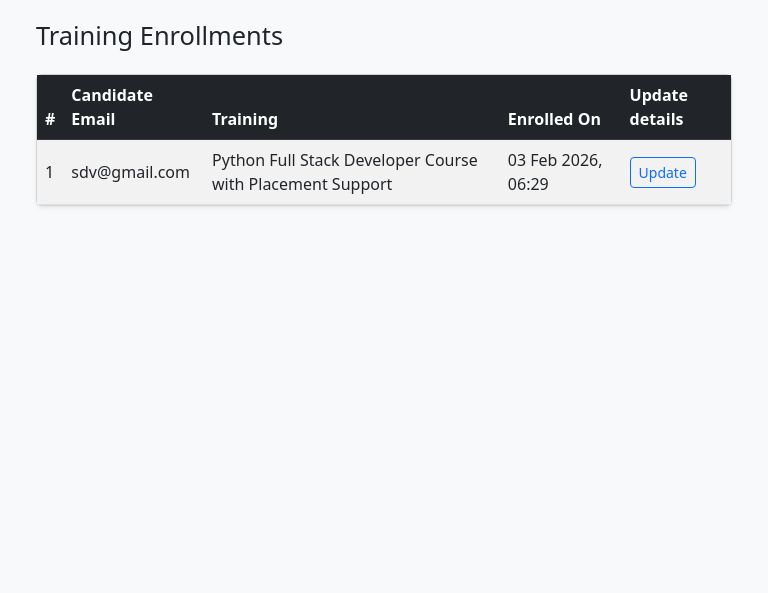
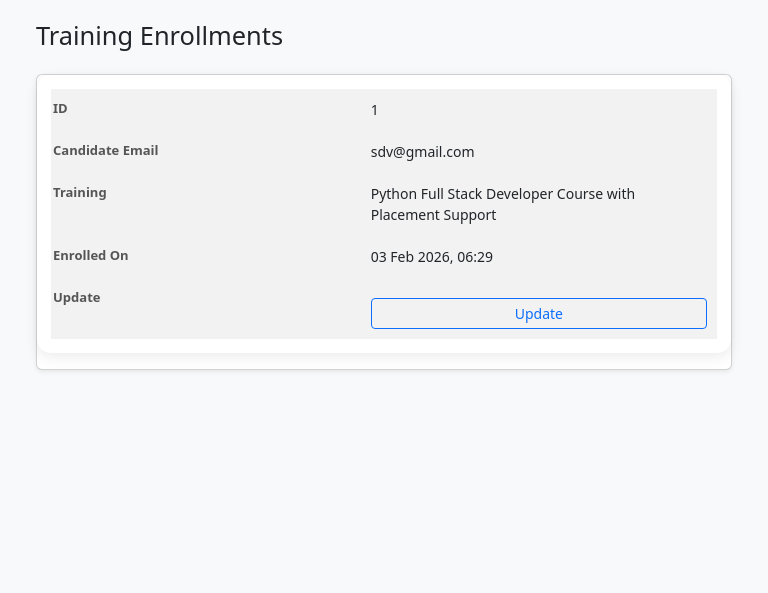
Before and after one commit to sugandv21/Vetri_Consultancy_Services, a Django app: page /admin/training/enrollments/ in a window 768 px wide. Shown: the part 74-667 px from the top of the page. Run offline with Django 5.2, Linux system fonts and the light colour scheme; a user stored in the database is signed in; data comes from the database, SQL or seed files in the repository.

Commit message:
Add files via upload

```diff
--- a/core/templates/core/admin_enrollments.html
+++ b/core/templates/core/admin_enrollments.html
@@ -6,7 +6,9 @@
 <div class="card shadow-sm">
   <div class="card-body p-0">
 
-    <table class="table table-striped mb-0 align-middle">
+<div class="table-responsive">
+  <table class="table table-striped mb-0 align-middle enrollment-table">
+
     <thead class="table-dark">
       <tr>
         <th>#</th>
@@ -20,21 +22,33 @@
     <tbody>
       {% for e in enrollments %}
       <tr>
-          <td>{{ forloop.counter }}</td>
-          <td>{{ e.user.email }}</td>
-          <td>{{ e.training.title }}</td>
-          <td>{{ e.enrolled_at|date:"d M Y, H:i" }}</td>
-          <td>
+        <td data-label="ID">
+          {{ forloop.counter }}
+        </td>
+
+        <td data-label="Candidate Email">
+          {{ e.user.email }}
+        </td>
+
+        <td data-label="Training">
+          {{ e.training.title }}
+        </td>
+
+        <td data-label="Enrolled On">
+          {{ e.enrolled_at|date:"d M Y, H:i" }}
+        </td>
+
+        <td data-label="Update">
           <a href="{% url 'edit_enrollment' e.id %}"
-     class="btn btn-sm btn-outline-primary">
+             class="btn btn-sm btn-outline-primary w-100">
             Update
           </a>
         </td>
+      </tr>
 
-        </tr>
       {% empty %}
       <tr>
-          <td colspan="4" class="text-center py-4 text-muted">
+        <td colspan="5" class="text-center py-4 text-muted">
           No enrollments found.
         </td>
       </tr>
@@ -42,10 +56,78 @@
     </tbody>
 
   </table>
-
-
+</div>
 
   </div>
 </div>
 
+<style>
+@media (max-width: 768px) {
+
+  /* remove horizontal scroll */
+  .table-responsive {
+    overflow-x: visible !important;
+  }
+
+  .enrollment-table thead {
+    display: none;
+  }
+
+  .enrollment-table,
+  .enrollment-table tbody,
+  .enrollment-table tr,
+  .enrollment-table td {
+    display: block;
+    width: 100%;
+  }
+
+  /* FIXED CARD ALIGNMENT */
+  .enrollment-table tr {
+    background: #fff;
+    border-radius: 14px;
+    padding: 14px;
+    margin: 0 0 16px 0;   /* 🔥 ONLY bottom margin */
+    box-shadow: 0 4px 14px rgba(0,0,0,.08);
+  }
+
+  /* CELL */
+  .enrollment-table td {
+    text-align: left;
+    border: none;
+    border-bottom: 1px solid #f1f1f1;
+    position: relative;
+    padding: 10px 10px 10px 48%;
+    font-size: 14px;
+    min-height: 40px;
+    white-space: normal !important;
+  }
+
+  .enrollment-table td:last-child {
+    border-bottom: none;
+    padding-top: 14px;
+  }
+
+  /* LABELS — align perfectly */
+  .enrollment-table td::before {
+    content: attr(data-label);
+    position: absolute;
+    left: 0;
+    top: 10px;
+    width: 44%;
+    padding-left: 2px;
+    font-weight: 600;
+    color: #555;
+    font-size: 13px;
+  }
+
+  /* BUTTON */
+  .enrollment-table .btn {
+    width: 100%;
+    margin-top: 6px;
+  }
+}
+</style>
+
+
+
 {% endblock %}
```
Also changed, not shown: core/templates/core/admin_enquiries.html (+101 -12 lines), core/templates/core/admin_training_list.html (+124 -8 lines). Lines whose indentation alone changed are shown as unchanged.
